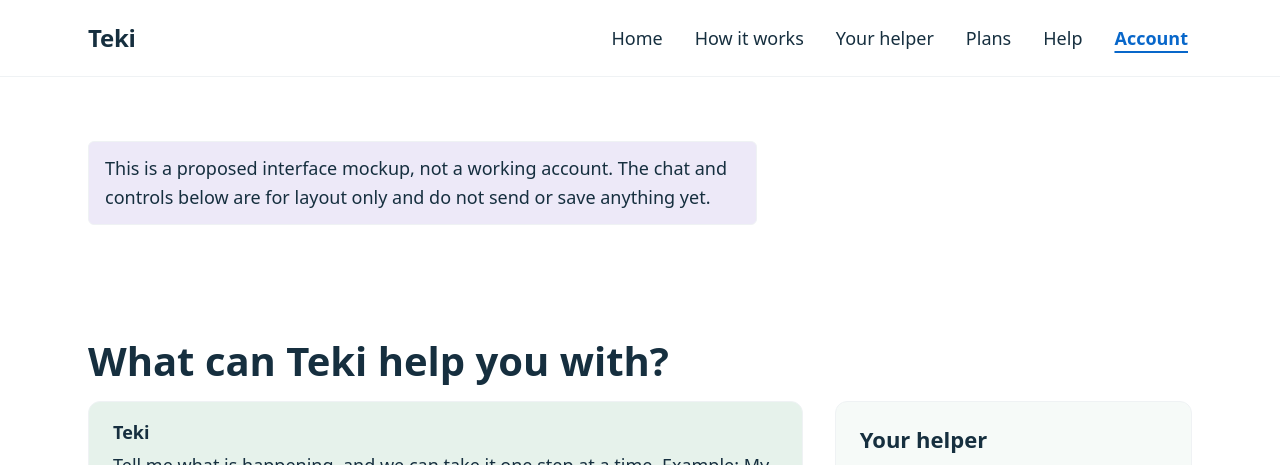
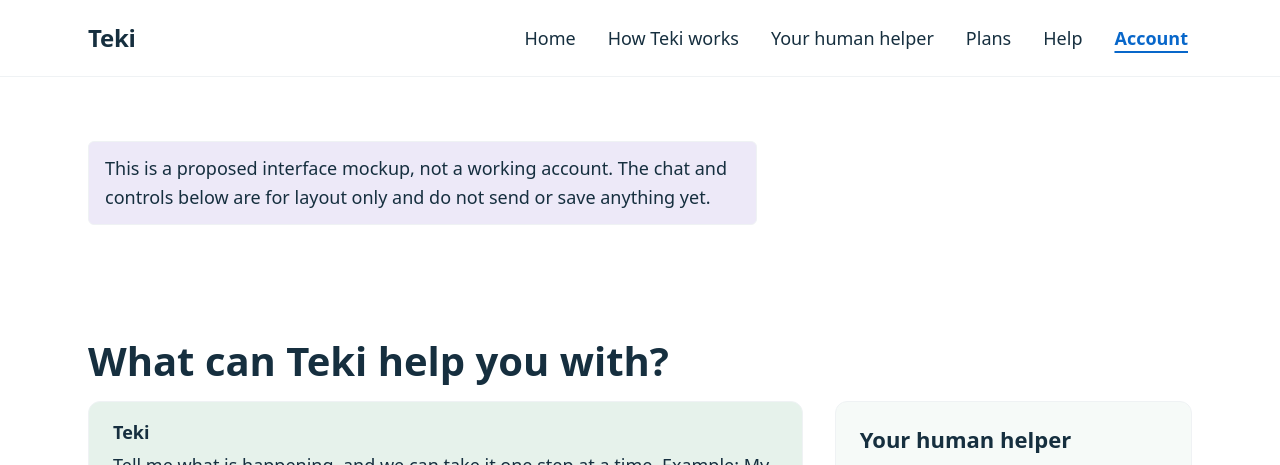
Before and after one commit to zaynabquazi/tekiWeb, a plain HTML site: page app.html in a window 1280 px wide. Shown: the top 465 px of the page. Drawn offline with Linux system fonts and the light colour scheme.

Commit message:
Update nav labels: How Teki works, Your human helper

```diff
--- a/app.html
+++ b/app.html
@@ -13,8 +13,8 @@
       <a class="brand" href="index.html">Teki</a>
       <nav class="nav" aria-label="Main">
         <a href="index.html">Home</a>
-        <a href="how-it-works.html">How it works</a>
-        <a href="your-helper.html">Your helper</a>
+        <a href="how-it-works.html">How Teki works</a>
+        <a href="your-helper.html">Your human helper</a>
         <a href="plans.html">Plans</a>
         <a href="help.html">Help</a>
         <a href="app.html" class="active" aria-current="page">Account</a>
@@ -50,7 +50,7 @@
           <h2 id="side-title" class="visually-hidden">Your account</h2>
 
           <div class="panel" aria-labelledby="helper-title">
-            <h3 id="helper-title">Your helper</h3>
+            <h3 id="helper-title">Your human helper</h3>
             <p>No helper connected yet. Choose someone you trust.</p>
             <p><button type="button" class="btn btn-secondary">Choose a helper</button></p>
           </div>
```
Also changed, not shown: help.html (+2 -2 lines), how-it-works.html (+2 -2 lines), index.html (+2 -2 lines), plans.html (+2 -2 lines), your-helper.html (+2 -2 lines).
